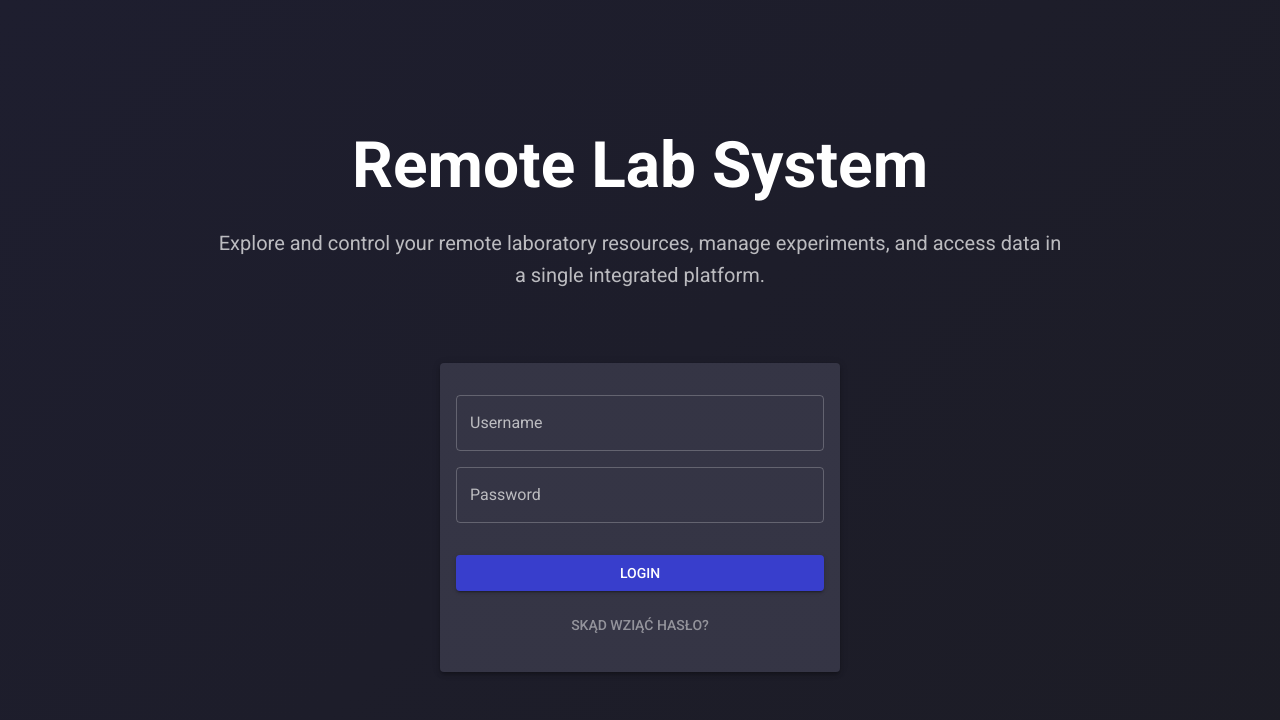
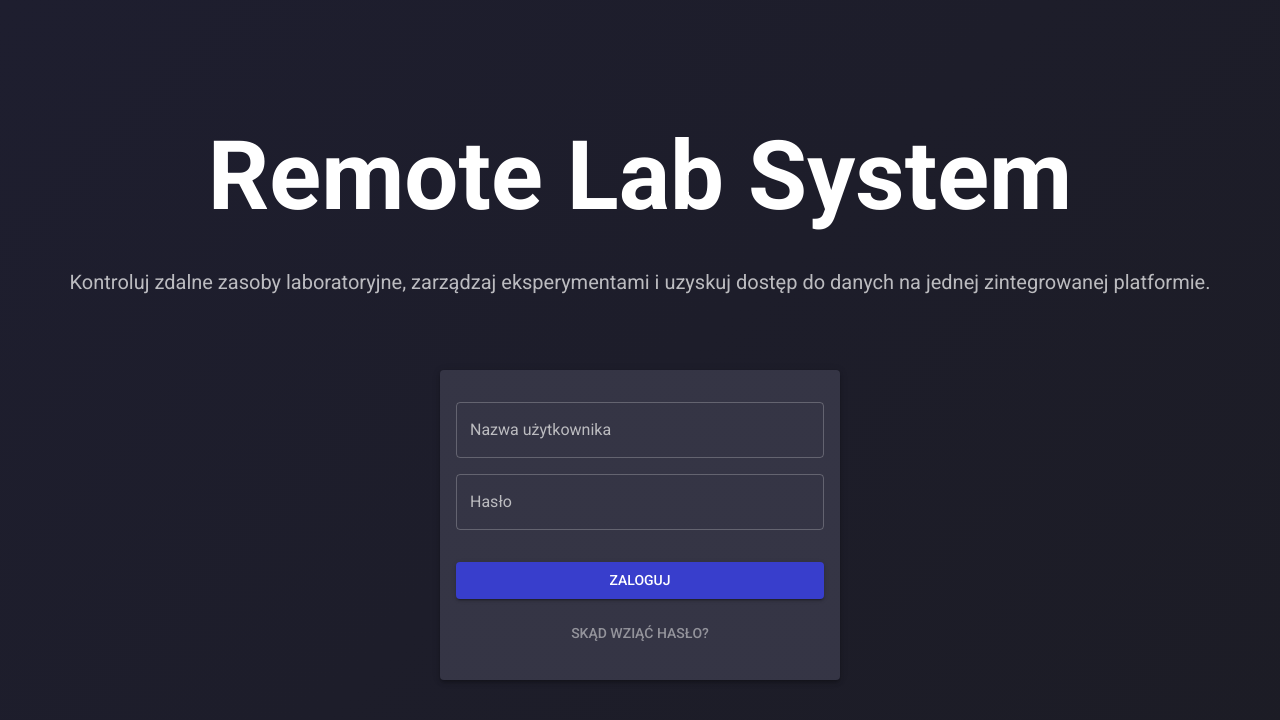
Before and after one commit to Kar0lu/rls-frontend, a React (Vite) app in the folder frontend/: page / in a window 1280 px wide. Shown: the top 720 px of the page. Built offline with nearby package versions, Linux system fonts and the light colour scheme.

Commit message:
feat: text translated to polish

```diff
--- a/frontend/src/App.jsx
+++ b/frontend/src/App.jsx
@@ -22,12 +22,10 @@ const theme = createTheme({
   },
   typography: {
     fontFamily: '"Roboto", sans-serif',
-    h2: {
-      fontWeight: 'bold',
-      fontSize: '4rem',
+    h1: {
+      fontWeight: 'bold'
     },
     h6: {
-      fontSize: '1.25rem',
       fontWeight: 400,
       opacity: 0.7,
     },
--- a/frontend/src/components/LoginForm.jsx
+++ b/frontend/src/components/LoginForm.jsx
@@ -42,12 +42,12 @@ function LoginForm() {
             }}
           >
             <TextField
-              label="Username"
+              label="Nazwa użytkownika"
               variant="outlined"
               fullWidth
             />
             <TextField
-              label="Password"
+              label="Hasło"
               type="password"
               variant="outlined"
               fullWidth
@@ -61,11 +61,10 @@ function LoginForm() {
               }}
               onClick={sendGetRequest}
             >
-              Login
+              Zaloguj
             </Button>
             <Typography variant="caption" gutterBottom>
-              <Tooltip title="Lorem ipsum dolor sit amet, consectetur adipiscing elit,
-               sed do eiusmod tempor incididunt ut labore et dolore magna aliqua." arrow enterDelay={500} leaveDelay={200}>
+              <Tooltip title="Skontaktuj się z kierownikiem swojego laboratorium" arrow enterDelay={500} leaveDelay={200}>
                 <Button
                 color="secondary"
                 >
--- a/frontend/src/pages/LandingPage.jsx
+++ b/frontend/src/pages/LandingPage.jsx
@@ -14,12 +14,12 @@ function LandingPage() {
         background: 'linear-gradient(135deg, #1e1e2f, #1c1c25)',
       }}
     >
-      <Container maxWidth="md" sx={{ textAlign: 'center', mb: 5 }}>
-        <Typography variant="h2" component="h1" gutterBottom>
+      <Container maxWidth="lg" sx={{ textAlign: 'center', mb: 5 }}>
+        <Typography variant="h1" gutterBottom>
           Remote Lab System
         </Typography>
-        <Typography variant="h6" component="p">
-          Explore and control your remote laboratory resources, manage experiments, and access data in a single integrated platform.
+        <Typography variant="h6">
+          Kontroluj zdalne zasoby laboratoryjne, zarządzaj eksperymentami i uzyskuj dostęp do danych na jednej zintegrowanej platformie.
         </Typography>
       </Container>
       <LoginForm />
```
